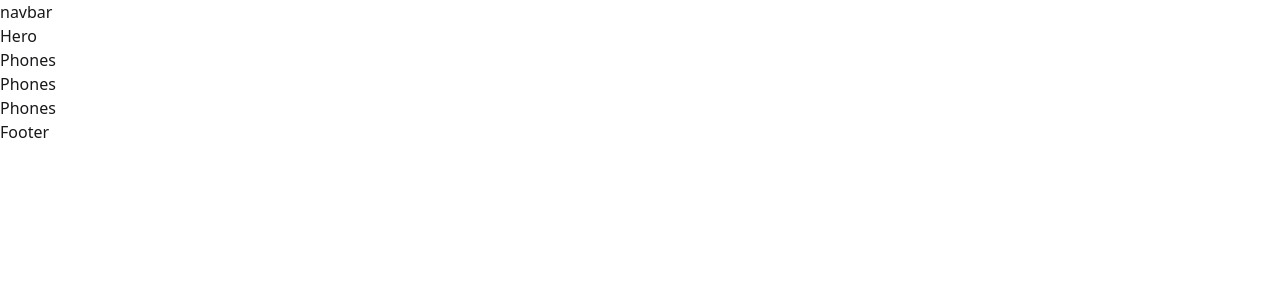
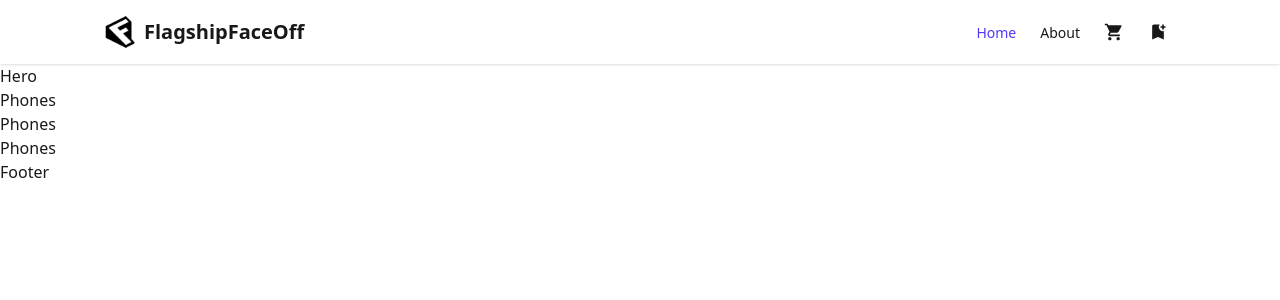
Before and after one commit to muhammad-tamim/web-project-23, a React (Vite) app: page / in a window 1280 px wide. Shown: the top 300 px of the page. Built offline with nearby package versions, Linux system fonts and the light colour scheme.

Commit message:
feat(src/shared/components/structure): add navbar

```diff
--- a/src/shared/components/structure/Navbar.jsx
+++ b/src/shared/components/structure/Navbar.jsx
@@ -1,11 +1,118 @@
-import React from 'react';
+import { NavLink, Link } from 'react-router'
+import { MdShoppingCart, MdBookmarkAdd } from 'react-icons/md'
+import logo from '../../../assets/logos/logo.png'
 
 const Navbar = () => {
+
     return (
-        <div>
-            navbar
+        <div className='navbar p-0 bg-base-100 shadow-sm  mx-auto px-8 md:px-12 lg:px-16 xl:px-24'>
+            <div className='navbar-start'>
+                <Link to='/' className='font-bold text-xl flex items-center'>
+                    <img src={logo} className='size-12' alt="" />
+                    FlagshipFaceOff
+                </Link>
+            </div>
+
+            <div className='navbar-end'>
+                <div className='dropdown dropdown-end'>
+                    <div
+                        tabIndex={0}
+                        role='button'
+                        className='cursor-pointer mr-2 lg:hidden'
+                    >
+                        <svg
+                            xmlns='http://www.w3.org/2000/svg'
+                            className='h-5 w-5'
+                            fill='none'
+                            viewBox='0 0 24 24'
+                            stroke='currentColor'
+                        >
+                            {' '}
+                            <path
+                                strokeLinecap='round'
+                                strokeLinejoin='round'
+                                strokeWidth='2'
+                                d='M4 6h16M4 12h8m-8 6h16'
+                            />{' '}
+                        </svg>
+                    </div>
+                    <ul
+                        tabIndex={0}
+                        className='menu menu-sm dropdown-content bg-base-100 rounded-box z-1 mt-3 w-52 p-2 shadow'
+                    >
+                        <li>
+                            <NavLink
+                                className={({ isActive }) => (isActive ? 'text-indigo-600' : '')}
+                                to='/'
+                            >
+                                Home
+                            </NavLink>
+                        </li>
+                        <li>
+                            <NavLink
+                                className={({ isActive }) => (isActive ? 'text-indigo-600' : '')}
+                                to='about'
+                            >
+                                About
+                            </NavLink>
+                        </li>
+                        <li className='relative'>
+                            <NavLink
+                                className={({ isActive }) => (isActive ? 'text-indigo-600' : '')}
+                                to='cart'
+                            >
+                                <MdShoppingCart size={20} />
+                            </NavLink>
+                        </li>
+                        <li>
+                            <NavLink
+                                className={({ isActive }) => (isActive ? 'text-indigo-600' : '')}
+                                to='/favorites'
+                            >
+                                <MdBookmarkAdd size={20} />
+                            </NavLink>
+                        </li>
+                    </ul>
+                </div>
+
+
+                <ul className='menu menu-horizontal px-1 hidden lg:flex'>
+                    <li>
+                        <NavLink
+                            className={({ isActive }) => (isActive ? 'text-indigo-600' : '')}
+                            to='/'
+                        >
+                            Home
+                        </NavLink>
+                    </li>
+                    <li>
+                        <NavLink
+                            className={({ isActive }) => (isActive ? 'text-indigo-600' : '')}
+                            to='/about'
+                        >
+                            About
+                        </NavLink>
+                    </li>
+                    <li className='relative'>
+                        <NavLink
+                            className={({ isActive }) => (isActive ? 'text-indigo-600' : '')}
+                            to='cart'
+                        >
+                            <MdShoppingCart size={20} />
+                        </NavLink>
+                    </li>
+                    <li>
+                        <NavLink
+                            className={({ isActive }) => (isActive ? 'text-indigo-600' : '')}
+                            to='favorites'
+                        >
+                            <MdBookmarkAdd size={20} />
+                        </NavLink>
+                    </li>
+                </ul>
+            </div>
         </div>
-    );
-};
+    )
+}
 
-export default Navbar;
+export default Navbar
```
